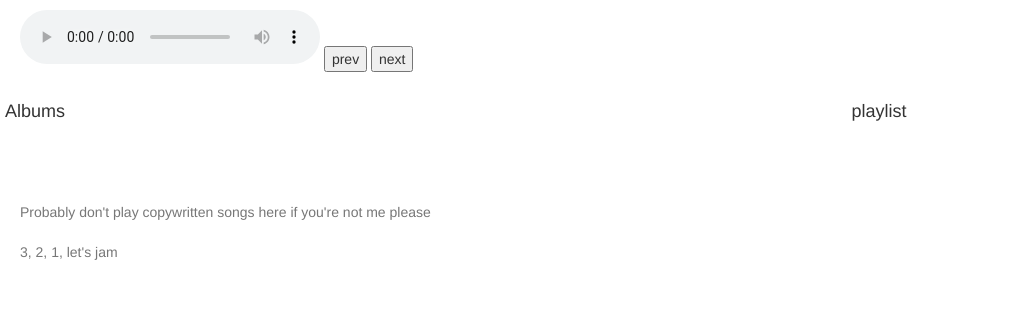
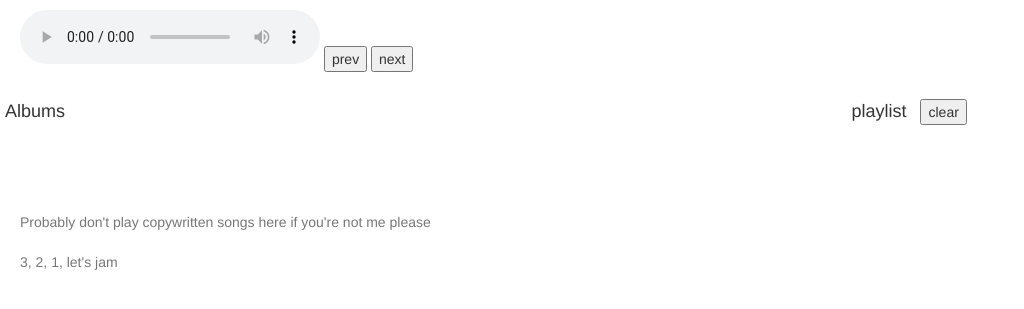
Before and after one commit to algae-elbaum/website-sandbox, a Django app: page /muse/ in a window 1280 px wide. Shown: the top 309 px of the page, without its empty margins (0-1024 px from the left). Run offline with Django 3.2, Linux system fonts and the light colour scheme; data that the repository does not hold is empty; some libraries are stand-ins or nearby versions.

Commit message:
Add clear playlist button

```diff
--- a/server/muse/templates/muse/player.html
+++ b/server/muse/templates/muse/player.html
@@ -29,6 +29,13 @@
         display: table;
         clear: both;
     }
+    #playlist_header {
+        display: inline-block;
+        margin-right: 10px;
+    }
+    #clear_playlist_btn {
+        display: inline-block;
+    }
   </style>
 </head>
 
@@ -50,6 +57,7 @@
     </div>
     <div class="column" id="playlist_col">
       <h4 id="playlist_header">playlist</h4>
+      <button id="clear_playlist_btn" onclick="clear_playlist()">clear</button>
       <ul class="list-group" id="playlist"></ul>
     </div>
   </div>
--- a/server/static/muse/player.js
+++ b/server/static/muse/player.js
@@ -196,6 +196,13 @@ function refresh_playlist()
         pl_div.appendChild(new_li);
     }
 }
+function clear_playlist(event)
+{
+    playlist = [];
+    curr_index = -1;
+    refresh_playlist();
+}
+
 
 // Change current position in the playlist by i
 function jump_by(i)
```
